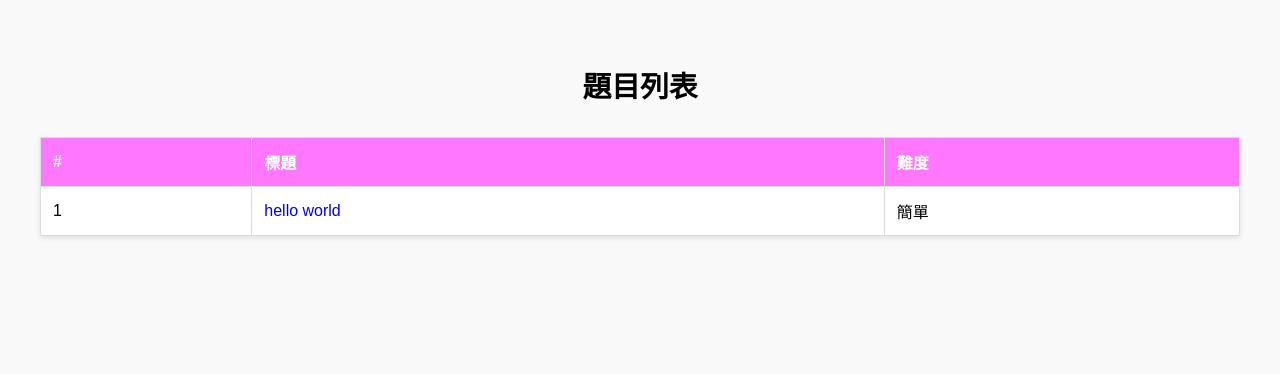
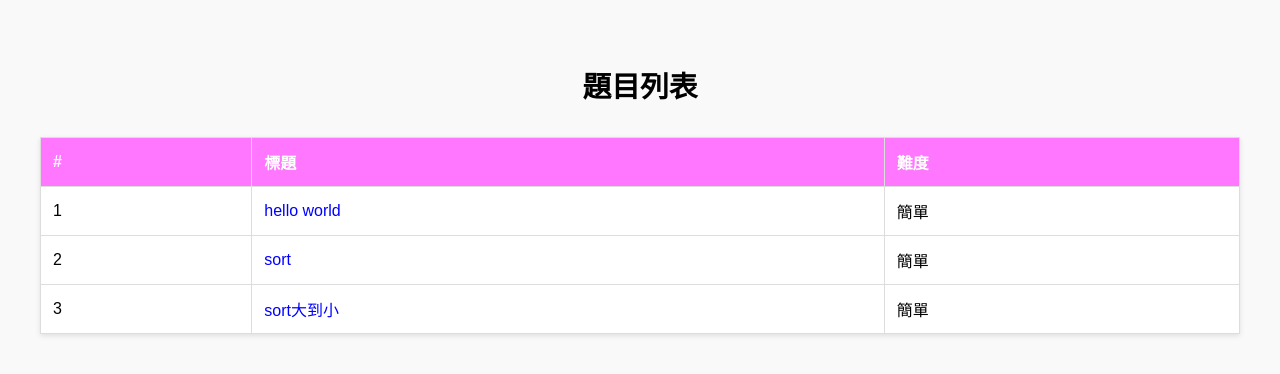
Before and after one commit to theoyu314159/theojudge, a plain HTML site: page problems.html in a window 1280 px wide. Drawn offline with Linux system fonts and the light colour scheme.

Commit message:
Update problems.html

```diff
--- a/problems.html
+++ b/problems.html
@@ -54,6 +54,16 @@
         <td><a href="/solve/print">hello world</a></td>
         <td>簡單</td>
       </tr>
+      <tr>
+        <td>2</td>
+        <td><a href="/solve/sort">sort</a></td>
+        <td>簡單</td>
+      </tr>
+      <tr>
+        <td>3</td>
+        <td><a href="/solve/print">sort大到小</a></td>
+        <td>簡單</td>
+      </tr>
     </tbody>
   </table>
 </body>
```
